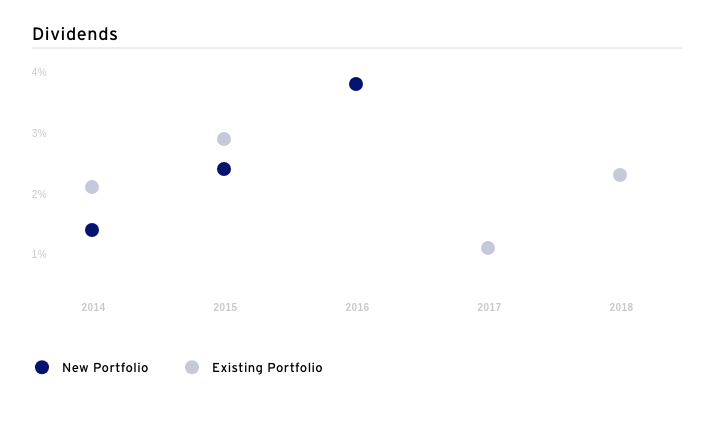
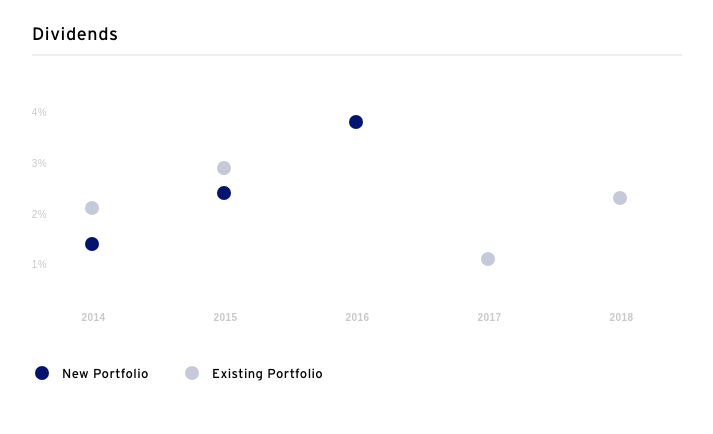
Before and after one commit to puan0601/D3ScatterPlot, a plain HTML site: page index.html in a window 1280 px wide. Shown: the whole page, without its empty margins (0-713 px from the left). Drawn offline with nearby package versions, Linux system fonts and the light colour scheme.

Commit message:
fixes y axis and legend layout

```diff
--- a/index.html
+++ b/index.html
@@ -92,15 +92,15 @@
         // Add horizontal break line
         const brLine = svg.append('line')
                           .attr('x1', 0)
-                          .attr('y1', 8)
+                          .attr('y1', 15)
                           .attr('x2', 650)
-                          .attr('y2', 8)
+                          .attr('y2', 15)
                           .attr('stroke-width', 1)
                           .attr('stroke', '#dcdcdc')
 
         // X and Y scales
         const x = d3.scaleBand().rangeRound([0, width + margin.left + margin.right]).padding(0.25),
-              y = d3.scaleLinear().rangeRound([height - margin.top - margin.bottom - 50, 0]);
+              y = d3.scaleLinear().rangeRound([height - margin.top - margin.bottom - 90, 0]);
 
         // Set domain for X and Y
         x.domain(years(dataSetExistingPort));
@@ -112,13 +112,13 @@
 
         // Create chart group
         const g = svg.append('g')
-                     .attr('transform', `translate(${margin.left},${margin.top})`);
+                     .attr('transform', `translate(${margin.left},${margin.top + 40})`);
 
         // Add axes
         // x-axis
         g.append('g')
             .attr('class', 'axis axis--x')
-            .attr('transform', `translate(${-margin.left + -margin.right},${height - margin.top - margin.bottom - 70})`)
+            .attr('transform', `translate(${-margin.left + -margin.right},${height - margin.top - margin.bottom - 100})`)
             .call(xAxis)
 
 
@@ -156,7 +156,7 @@
         // creates legend group
         const legend = svg.append('g')
                         .attr('class', 'legend')
-                        .attr('transform', `translate(0, ${height * .9})`);
+                        .attr('transform', `translate(0, ${height - 30})`);
 
         // adds 'new portfolio' circle to legend
         legend.append('circle')
```
